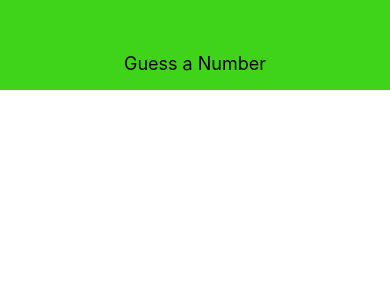
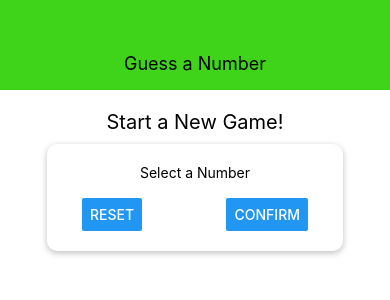
Before and after one commit to makito/numbers-game, a React Native app: screen / in a window 390 px wide. Shown: the top 300 px of the page. Built offline with nearby package versions, Linux system fonts and the light colour scheme.

Commit message:
add start screen

```diff
--- a/App.tsx
+++ b/App.tsx
@@ -2,10 +2,12 @@
 
 import { Screen } from './components/Screen';
 import { Header } from './components/Header';
+import { StartGameScreen } from './screens/StartGameScreen';
 
 const App: FC = () => (
   <Screen>
     <Header title="Guess a Number" />
+    <StartGameScreen></StartGameScreen>
   </Screen>
 );
 
--- /dev/null
+++ b/screens/StartGameScreen.tsx
@@ -0,0 +1,50 @@
+import React, { FC } from 'react';
+import { StyleSheet, View, Text, TextInput, Button } from 'react-native'
+
+export const StartGameScreen: FC = () => (
+  <View style={styles.screen}>
+    <Text style={styles.title}>Start a New Game!</Text>
+    <View style={styles.inputContainer}>
+      <Text>Select a Number</Text>
+      <TextInput />
+      <View style={styles.buttonContainer}>
+        <Button title="Reset" onPress={() => {}} />
+        <Button title="Confirm" onPress={() => {}} />
+      </View>
+    </View>
+  </View>
+);
+
+const styles = StyleSheet.create({
+  screen: {
+    flex: 1,
+    padding: 10,
+    alignItems: 'center',
+  },
+  buttonContainer: {
+    flexDirection: 'row',
+    width: '100%',
+    justifyContent: 'space-between',
+    paddingHorizontal: 15
+  },
+  inputContainer: {
+    width: 300,
+    maxWidth: '80%',
+    alignItems: 'center',
+    shadowColor: 'black',
+    shadowOffset: {
+      width: 0,
+      height: 2
+    },
+    shadowRadius: 6,
+    shadowOpacity: 0.26,
+    backgroundColor: 'white',
+    elevation: 8,
+    padding: 20,
+    borderRadius: 10
+  },
+  title: {
+    fontSize: 20,
+    marginVertical: 10
+  }
+});
```
